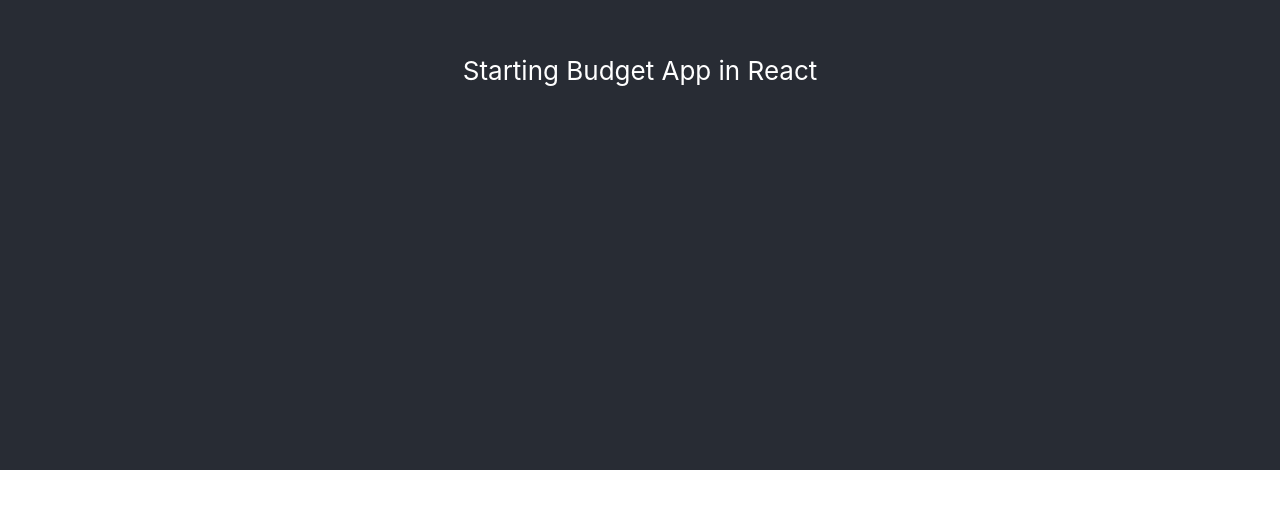
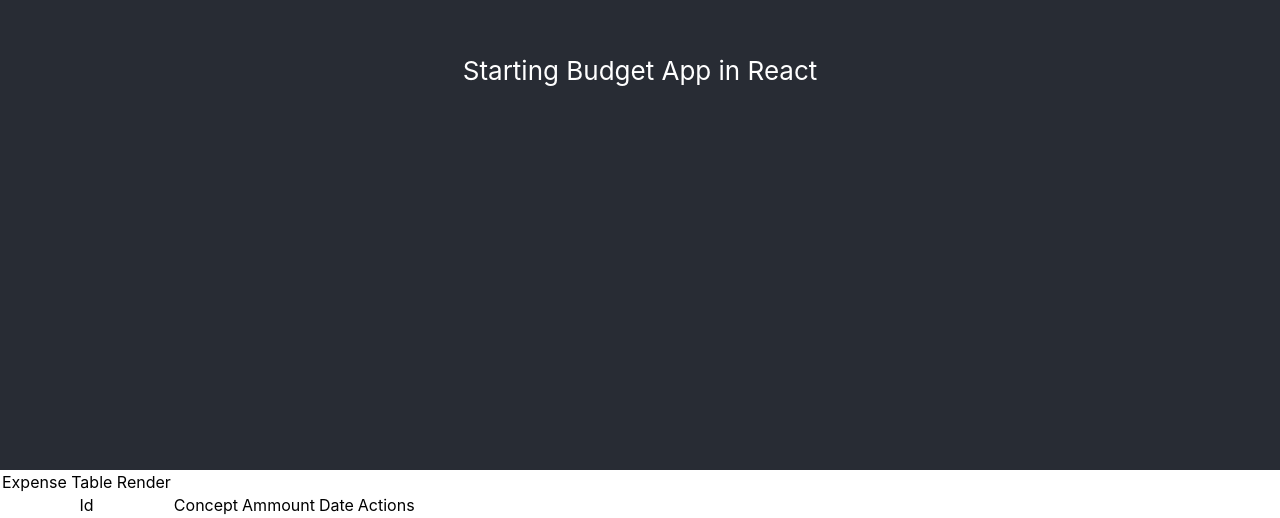
Before and after one commit to megas-vanzi/budget-pern, a React (Create React App) app in the folder frontend/: page / in a window 1280 px wide. Shown: the part 330-848 px from the top of the page. Before the commit the page ends 800 px from the top, so only its background shows below. Built offline with nearby package versions, Linux system fonts and the light colour scheme.

Commit message:
including Expense component

```diff
--- a/frontend/src/App.js
+++ b/frontend/src/App.js
@@ -1,5 +1,5 @@
-import logo from "./logo.svg";
 import "./App.css";
+import Expense from "./components/Expense";
 
 function App() {
   return (
@@ -7,6 +7,7 @@
       <header className="App-header">
         <p>Starting Budget App in React</p>
       </header>
+      <Expense />
     </div>
   );
 }
--- /dev/null
+++ b/frontend/src/components/Expense.jsx
@@ -0,0 +1,52 @@
+import React from "react";
+
+const Expense = () => {
+  const data = [
+    {
+      id: 3,
+      concept: "Some random expense",
+      ammount: "$ 544,00",
+      date: "2021-08-10T03:00:00.000Z",
+    },
+    {
+      id: 6,
+      concept: "Some random expense",
+      ammount: "$ 54,40",
+      date: "2021-08-10T03:00:00.000Z",
+    },
+    {
+      id: 7,
+      concept: "Some random expense",
+      ammount: "$ 58,40",
+      date: "2021-08-10T03:00:00.000Z",
+    },
+    {
+      id: 4,
+      concept: "Another random expense",
+      ammount: "$ 534,35",
+      date: "2021-08-11T03:00:00.000Z",
+    },
+  ];
+
+  console.log(data);
+
+  return (
+    <>
+      <table>
+        <thead>
+          Expense Table Render
+          <tr>
+            <td>Id</td>
+            <td>Concept</td>
+            <td>Ammount</td>
+            <td>Date</td>
+            <td>Actions</td>
+          </tr>
+        </thead>
+        <tbody></tbody>
+      </table>
+    </>
+  );
+};
+
+export default Expense;
```
Also changed, not shown: 1 other file (tests, documents, lock files or other folders).
